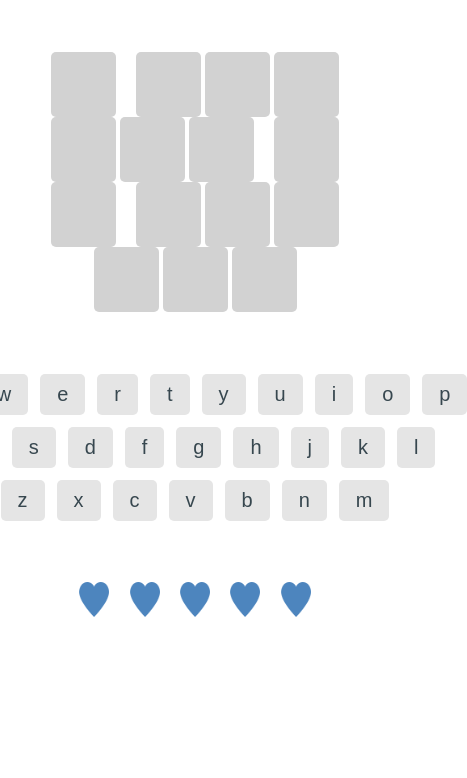
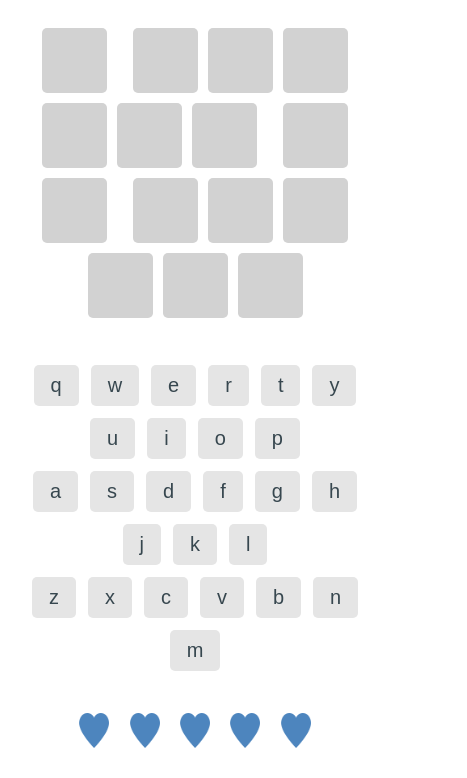
Before and after one commit to kihaller/techdegree-project-6, a plain HTML site: page index.html in a window 390 px wide. Both pictures are taken after a click on the link "Start Game". Shown: the part 195-973 px from the top of the page, 467 px wide, since content can reach past the window. Before the commit the page ends 860 px from the top, so only its background shows below. Drawn offline with nearby package versions, Linux system fonts and the light colour scheme.

Commit message:
made layout adjustments mobile view

```diff
--- a/css/styles.css
+++ b/css/styles.css
@@ -84,7 +84,6 @@ button {
 /* Phrase */
 
 .letter {
-
   font-size: var(--font-size-medium);
   height: 65px;
   width: 65px;
@@ -223,3 +222,16 @@ button {
 .lose a {
   color: var(--color-lose);
 }
+
+@media (max-width: 767px) {
+  .letter {
+    margin: 5px;
+  }
+
+  .keyrow {
+    display: block;
+    margin: 0auto;
+  }
+
+
+}
```
